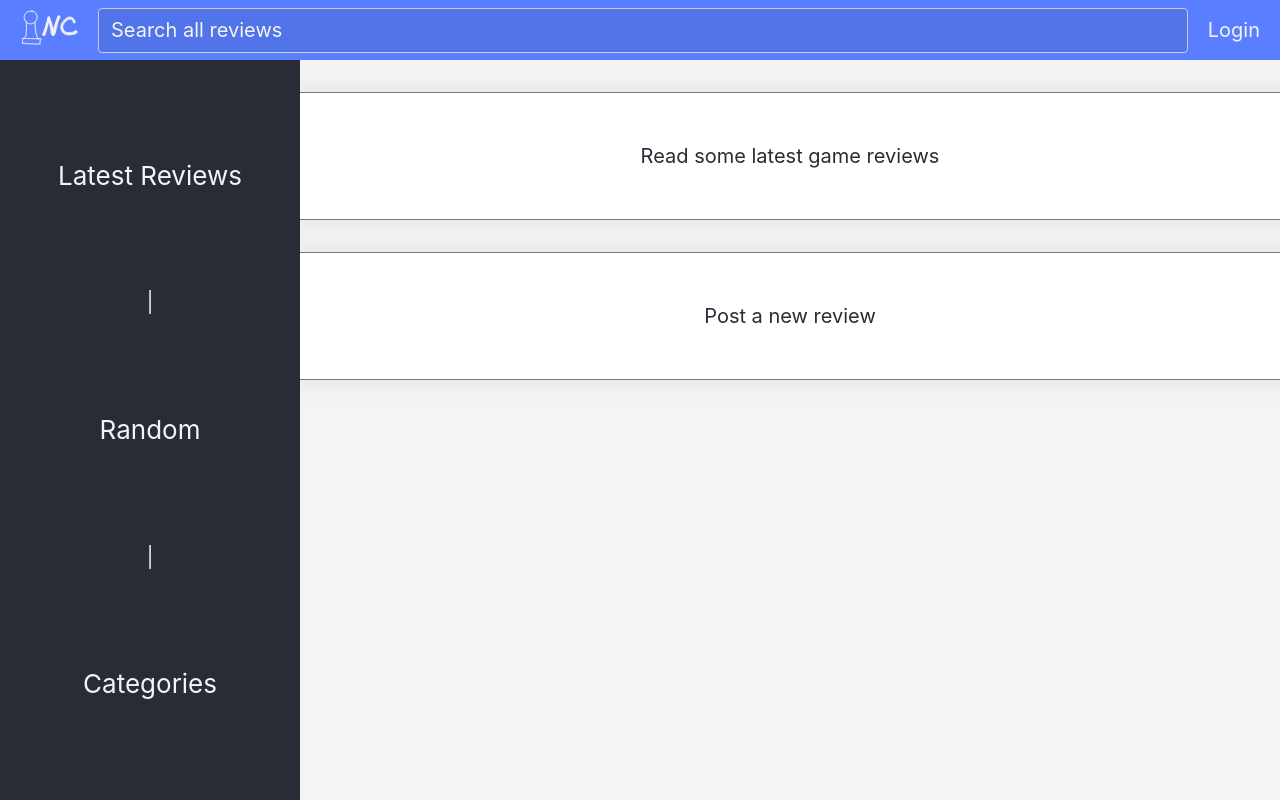
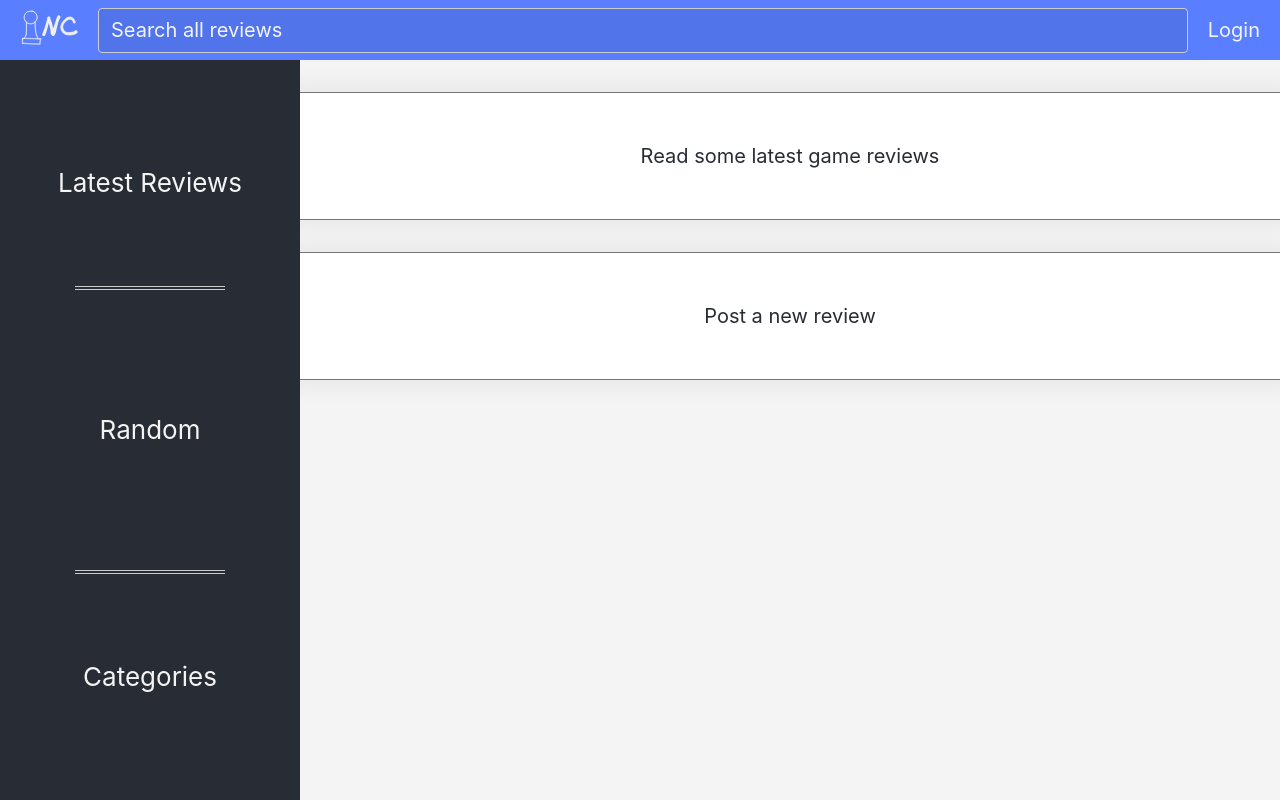
Before and after one commit to kapppa-joe/nc-games, a React (Create React App) app: page / in a window 1280 px wide. Built offline with nearby package versions, Linux system fonts and the light colour scheme.

Commit message:
commit before switching category to pure-grid display

```diff
--- a/src/components/Nav.jsx
+++ b/src/components/Nav.jsx
@@ -9,11 +9,11 @@ const Nav = () => {
         <li>
           <Link to="/reviews?sort_by=created_at">Latest Reviews</Link>
         </li>
-        |
+
         <li>
           <Link to="/random">Random</Link>
         </li>
-        |
+
         <li>
           <Link to="/categories">Categories</Link>
         </li>
--- a/src/pages/Categories.jsx
+++ b/src/pages/Categories.jsx
@@ -17,13 +17,14 @@ const Categories = () => {
   return (
     <ApiLoading err={err} isLoading={isLoading}>
       <section id="categories">
-        <div className="card-container">
+        <div className="card-container pure-g">
           {categories &&
             categories.map((category) => {
               return (
                 <Link
                   key={category.slug}
                   to={`/reviews?category=${category.slug}`}
+                  className="pure-u-1 pure-u-lg-1-4"
                 >
                   <div className="card category" key={category.slug}>
                     <h3>{category.slug}</h3>
--- a/src/styles/Nav.css
+++ b/src/styles/Nav.css
@@ -18,7 +18,32 @@
   display: flex;
   flex-flow: row nowrap;
   justify-content: space-evenly;
-  align-items: center;
+  align-items: stretch;
+}
+
+#nav-bar ul li {
+  flex-grow: 1;
+  display: block;
+  height: 100%;
+  padding: 0;
+}
+
+#nav-bar ul li:nth-child(2) {
+  border-left: 3px double var(--shadow);
+  border-right: 3px double var(--shadow);
+}
+
+#nav-bar a {
+  display: flex;
+  flex-direction: column;
+  justify-content: center;
+  height: 100%;
+  width: 100%;
+  color: var(--background);
+}
+
+#nav-bar a:hover {
+  background: var(--primary);
 }
 
 @media only screen and (min-width: 48em) {
@@ -31,22 +56,39 @@
     flex-direction: column;
   }
 
-  #nav-bar li {
+  #nav-bar ul li {
+    display: flex;
+    flex-direction: column;
+    justify-content: center;
     font-size: 1.3em;
+    align-items: stretch;
+  }
+
+  #nav-bar ul li:nth-child(2) {
+    border: none;
+    /* border-top: 3px double var(--shadow); */
+    /* border-bottom: 3px double var(--shadow); */
+  }
+  #nav-bar ul li:nth-child(2):before,
+  #nav-bar ul li:nth-child(2):after {
+    content: "";
+    width: 50%;
+    height: 1%;
+    position: relative;
+    align-self: center;
+    border-top: 0.5px solid var(--light-shadow);
+    border-bottom: 0.5px solid var(--light-shadow);
+  }
+  #nav-bar ul li:nth-child(2):before {
+    bottom: 40%;
+  }
+  #nav-bar ul li:nth-child(2):after {
+    top: 40%;
+  }
+
+  #nav-bar a {
+    display: inline;
+    height: auto;
+    padding: 1em;
   }
 }
-
-#nav-bar > li {
-  display: block;
-  height: 100%;
-}
-
-#nav-bar a {
-  display: inline-block;
-  height: 100%;
-  color: var(--background);
-}
-
-#nav-bar a:hover {
-  background: var(--primary);
-}
```
